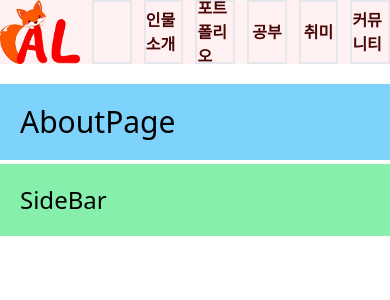
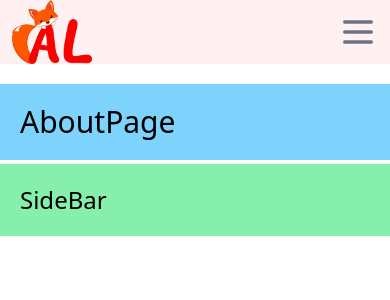
Before and after one commit to AhriIsLove/Blog, a React (Create React App) app in the folder front/: page /about in a window 390 px wide. Shown: the top 300 px of the page. Built offline with nearby package versions, Linux system fonts and the light colour scheme.

Commit message:
css menu update
메뉴 햄버거 버튼 추가

```diff
--- /dev/null
+++ b/front/src/designs/Design_Hamburger.js
@@ -0,0 +1,19 @@
+export const Design_Hamburger = () => {
+    return(
+        // w-6 h-6 : 크기 설정
+        // strokeLinecap : 선의 끝 포인트 마감 처리
+        // strokeLinejoin : 선이 만나는 포인트 마감 처리
+        // viewBox : SVG 요소의 영역 좌표 선언
+        // d : 경로 모양 정의(className과 비슷)
+        // M4 6 : 4,6좌표로 이동
+        // h16 : 수평 16 이동
+        <svg className="w-10 h-10 text-gray-500" fill="none"
+        strokeLinecap="round" strokeLinejoin="round" strokeWidth="2"
+        viewBox="0 0 24 24" stroke="currentColor">
+            <path d="
+            M4 6 h16
+            M4 12 h16
+            M4 18 h16"></path>
+        </svg>
+    );
+};
--- a/front/src/index.css
+++ b/front/src/index.css
@@ -3,44 +3,71 @@
 @tailwind utilities;
 @config "../tailwind.config.js";
 
-
-
 /* 애니메이션 참고 영상
 https://www.youtube.com/watch?v=iW-PSTzvVNQ&t=368s */
 /* https://tailwindcss.com/plus/ui-blocks */
 
+/*
+2xl: 1536 이상
+xl : 1280 이상
+lg : large(width:1024) 사이즈 이상일 경우
+md : 768 이상
+sm : 640 이상
+그외 :  */
+
+/*
+display 속성들
+block : 항상 새로운 줄에서 시작하고, 가능한 최대 너비를 차지해
+inline : 새 줄을 시작하지 않고, 필요한 만큼의 너비만 차지해
+inline-block : inline이지만 너비 조절 가능
+flex : 유연하게 배치
+grid : 행 열배치
+hidden/none : 숨기기(none은 @apply로 안써짐)
+ */
+
 @layer components {
+    /* 헤더 */
     .header{
-        @apply flex items-center gap-3
+        @apply flex items-center gap-3 px-3
         h-16 md:h-20 lg:h-24
     }
-
+    /* 로고 */
     .logo {
-        /* object-contain : 이미지 잘림 없이 채우기
+        /*
+        object-contain : 이미지 잘림 없이 채우기
         h-full : height에 맞춰서 */
         @apply object-contain
         h-full w-auto
     }
 
-    /* md가 발동되면 햄부기로 합쳐버리자 */
+    /* 메뉴 */
     .menu {
         /*
-        flex items-center justify-center : 내용물을 가운데로
+        flex :
+        items-center justify-center : 내용물을 가운데로
         ml-auto : left margin auto */
-        @apply ml-auto gap-3 md:gap-6 lg:gap-9 flex items-center justify-center
+        @apply flex
+        items-center justify-center
+        ml-auto md:gap-6 lg:gap-9
         h-full w-full
     }
+    /* 메뉴 - 항목 */
     .menu .content {
         /*
         relative : 자식태그가 absolute 사용하게 함
         - absolute : top,bottom,left,right가 부모기준으로 작동하게 함(default:html기준)
         flex-1 :
-        cursor-pointer : 마우스 오버시 손가락 포인터 커서 표시 */
-        @apply relative h-full flex items-center justify-center flex-1
-        md:text-lg lg:text-xl font-extrabold text-myMainColor-950
-        cursor-pointer border-2
+        cursor-pointer : 마우스 오버시 손가락 포인터 커서 표시
+        hidden sm:flex : 숨기기 기본, sm 이상은 flex
+        hidden과 flex가 같은 그룹인듯...
+        */
+        @apply hidden sm:flex
+        relative h-full items-center justify-center flex-1
+        md:text-base lg:text-xl xl:text-3xl font-extrabold text-myMainColor-950
+        /* cursor-pointer */
     }
-    .menu .ani_line {
+    /* 메뉴 - 항목 - 애니메이션:라인 */
+    .menu .content .ani_line {
         /*
         transition-all : 모든 속성에 대해 transition 적용
         duration-300 : 	300ms 동안 애니메이션
@@ -52,4 +79,10 @@ https://www.youtube.com/watch?v=iW-PSTzvVNQ&t=368s */
         @apply absolute left-0 top-[0%] w-[100%] h-[5px]
         opacity-0 bg-myMainColor-300
     }
+    /* 메뉴 - 햄버거버튼 */
+    .menu .hamburger {
+        @apply flex sm:hidden
+        ml-auto
+        items-center outline-none
+    }
 }
--- a/front/src/pages/Header_Main.js
+++ b/front/src/pages/Header_Main.js
@@ -4,6 +4,7 @@ import '../App.css';
 
 // 이미지
 import logo from '../images/logo.png';//로고
+import { Design_Hamburger } from '../designs/Design_Hamburger';
 
 // 헤더
 const Header_Main = () => {
@@ -39,7 +40,12 @@ const Header_Main = () => {
                     커뮤니티
                     <span className="ani_line duration-300 group-hover:top-[95%] group-hover:opacity-100"></span>
                 </div>
+
+                <button className="hamburger">
+                    <Design_Hamburger/>
+                </button>
             </nav>
+
         </div>
 
 
```
